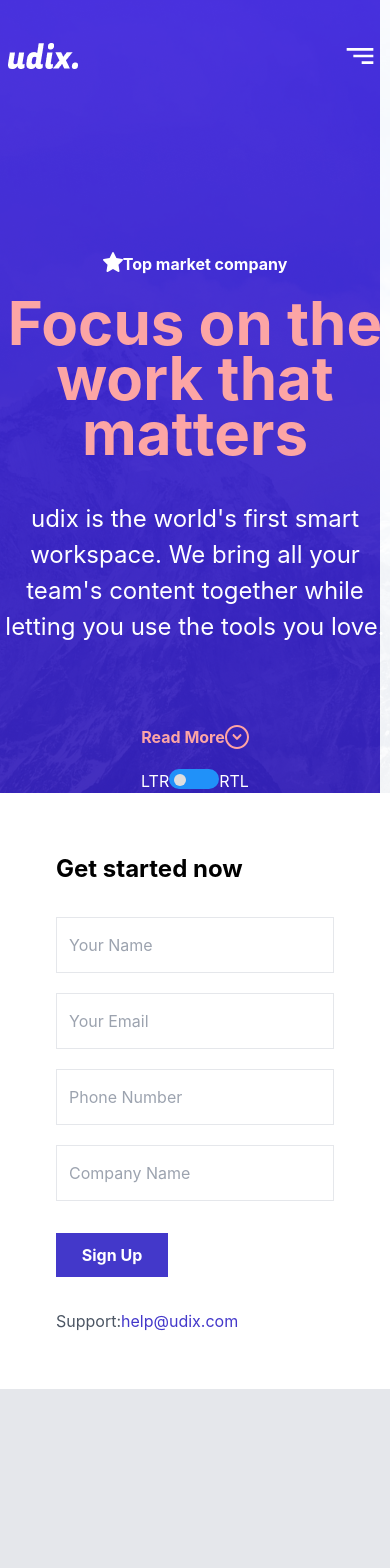
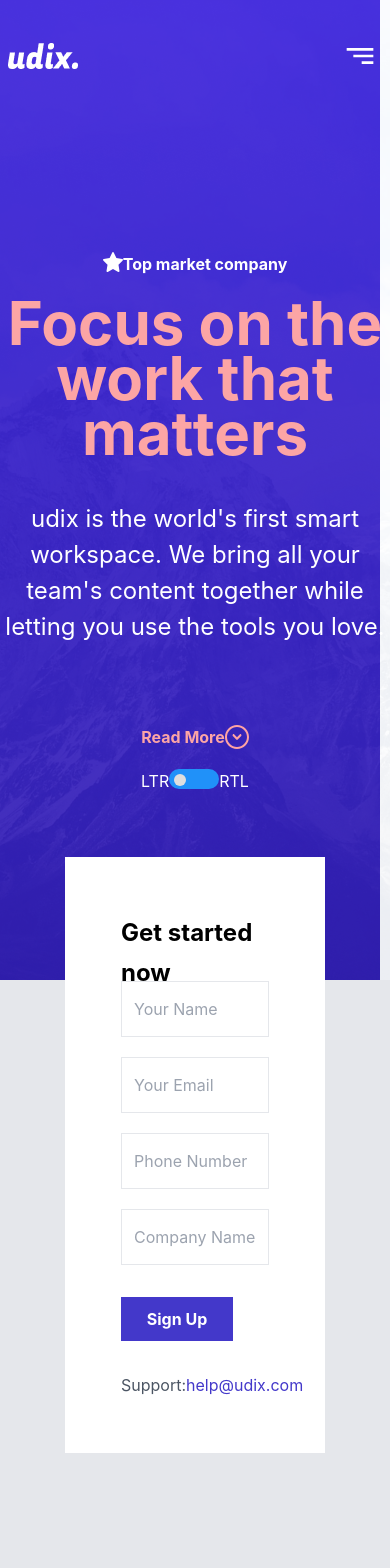
Before and after one commit to Arsalan31/my-project1, a React (Create React App) app: page /Udix in a window 390 px wide. Shown: the top 1568 px of the page. Built offline with nearby package versions, Linux system fonts and the light colour scheme; what tailwindcss-rtl would draw is missing.

Commit message:
Update Hero1.js

```diff
--- a/src/Components/Hero1.js
+++ b/src/Components/Hero1.js
@@ -47,7 +47,7 @@ function Hero1(props) {
                             </div>
                         </div>
                     </div>
-                    <div className="lg:w-1/3 w-full justify-center">
+                    <div className="lg:w-1/3 sm:w-2/3 lg:mt-0 mt-16 w-2/3 justify-center">
                         <div className="bg-white flex flex-col p-14">
                             <h3 className="con-1 h-7 font-bold text-2xl leading-10 text-black flex-none flex-grow-0 text-start mb-10">Get started now</h3>
                             <div className="relative mb-5">
```
